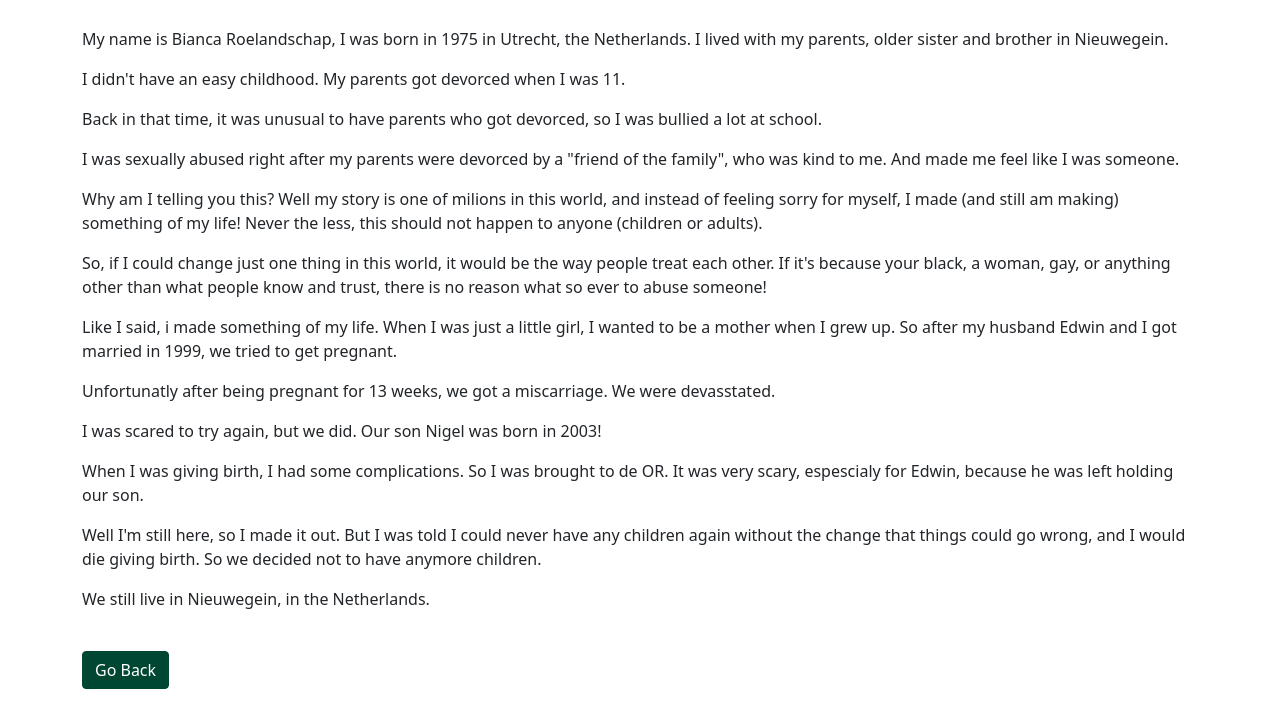
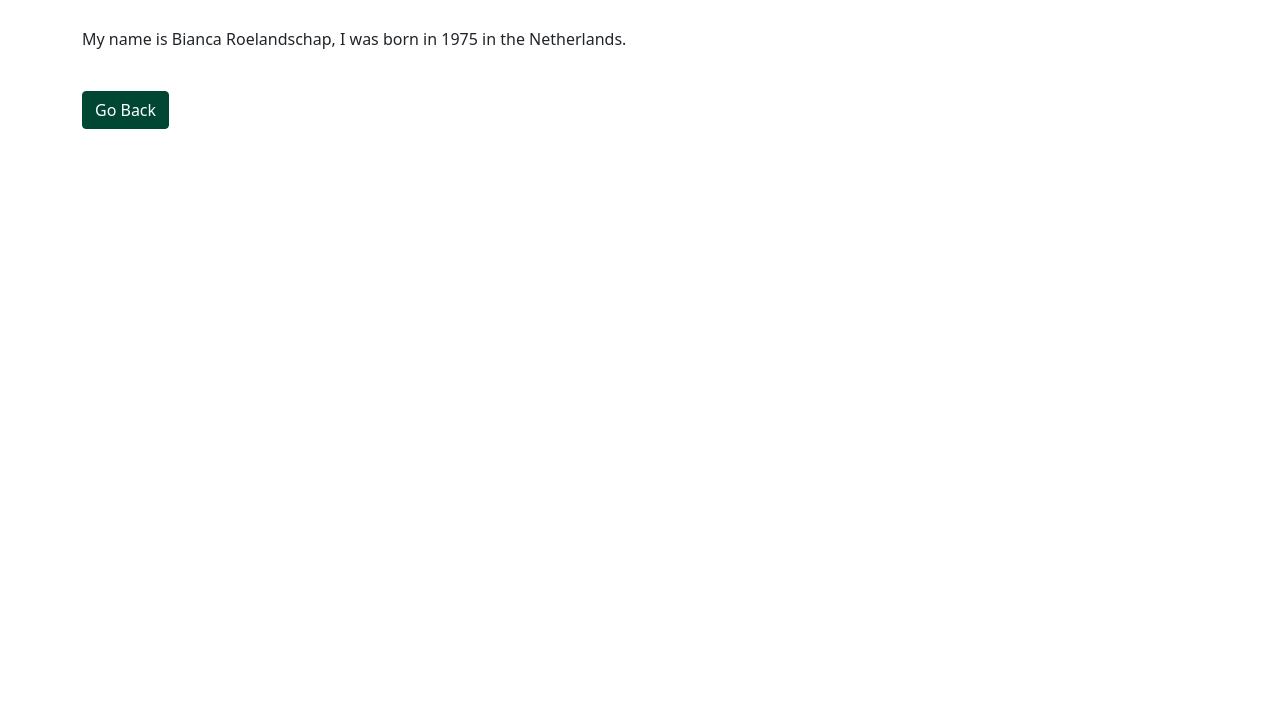
Before and after one commit to br544586/Portfolio, a plain HTML site: page aboutme.html in a window 1280 px wide. Shown: the part 53-780 px from the top of the page. Drawn offline with nearby package versions, Linux system fonts and the light colour scheme.

Commit message:
Update aboutme.html

```diff
--- a/aboutme.html
+++ b/aboutme.html
@@ -11,18 +11,7 @@
 	<h1>About Bianca Roelandschap</h1>
 	<br>
 	<div class="container">
-	<p>My name is Bianca Roelandschap, I was born in 1975 in Utrecht, the Netherlands. I lived with my parents, older sister and brother in Nieuwegein.</p>
-	<p>I didn't have an easy childhood. My parents got devorced when I was 11.</p>
-	<p>Back in that time, it was unusual to have parents who got devorced, so I was bullied a lot at school.&nbsp;</p>
-	<p>I was sexually abused right after my parents were devorced by a "friend of the family", who was kind to me. And made me feel like I was someone.</p>
-	<p>Why am I telling you this? Well my story is one of milions in this world, and instead of feeling sorry for myself, I made (and still am making) something of my life! Never the less, this should not happen to anyone (children or adults).</p>
-	<p>So, if I could change just one thing in this world, it would be the way people treat each other. If it's because your black, a woman, gay, or anything other than what people know and trust, there is no reason what so ever to abuse someone!</p>
-	<p>Like I said, i made something of my life. When I was just a little girl, I wanted to be a mother when I grew up. So after my husband Edwin and I got married in 1999, we tried to get pregnant.</p>
-	<p>Unfortunatly after being pregnant for 13 weeks, we got a miscarriage. We were devasstated.</p>
-	<p>I was scared to try again, but we did. Our son Nigel was born in 2003!</p>
-	<p>When I was giving birth, I had some complications. So I was brought to de OR. It was very scary, espescialy for Edwin, because he was left holding our son.</p>
-	<p>Well I'm still here, so I made it out. But I was told I could never have any children again without the change that things could go wrong, and I would die giving birth. So we decided not to have anymore children.</p>
-	<p>We still live in Nieuwegein, in the Netherlands.</p>
+	<p>My name is Bianca Roelandschap, I was born in 1975 in the Netherlands.</p>
 	<br>
 	<a href="index.html" class="btn btn-primary">Go Back</a>
 </body>
```
